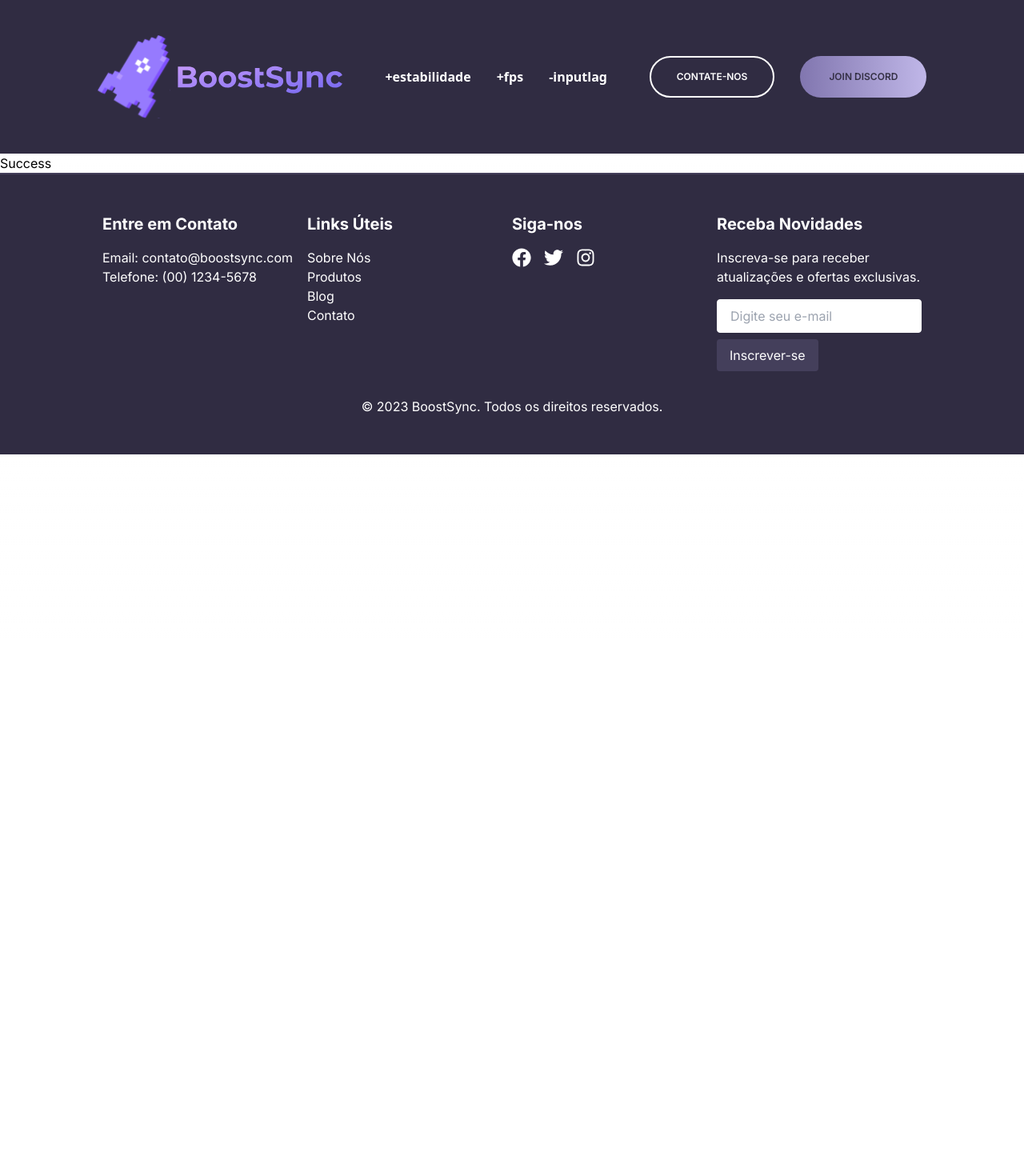
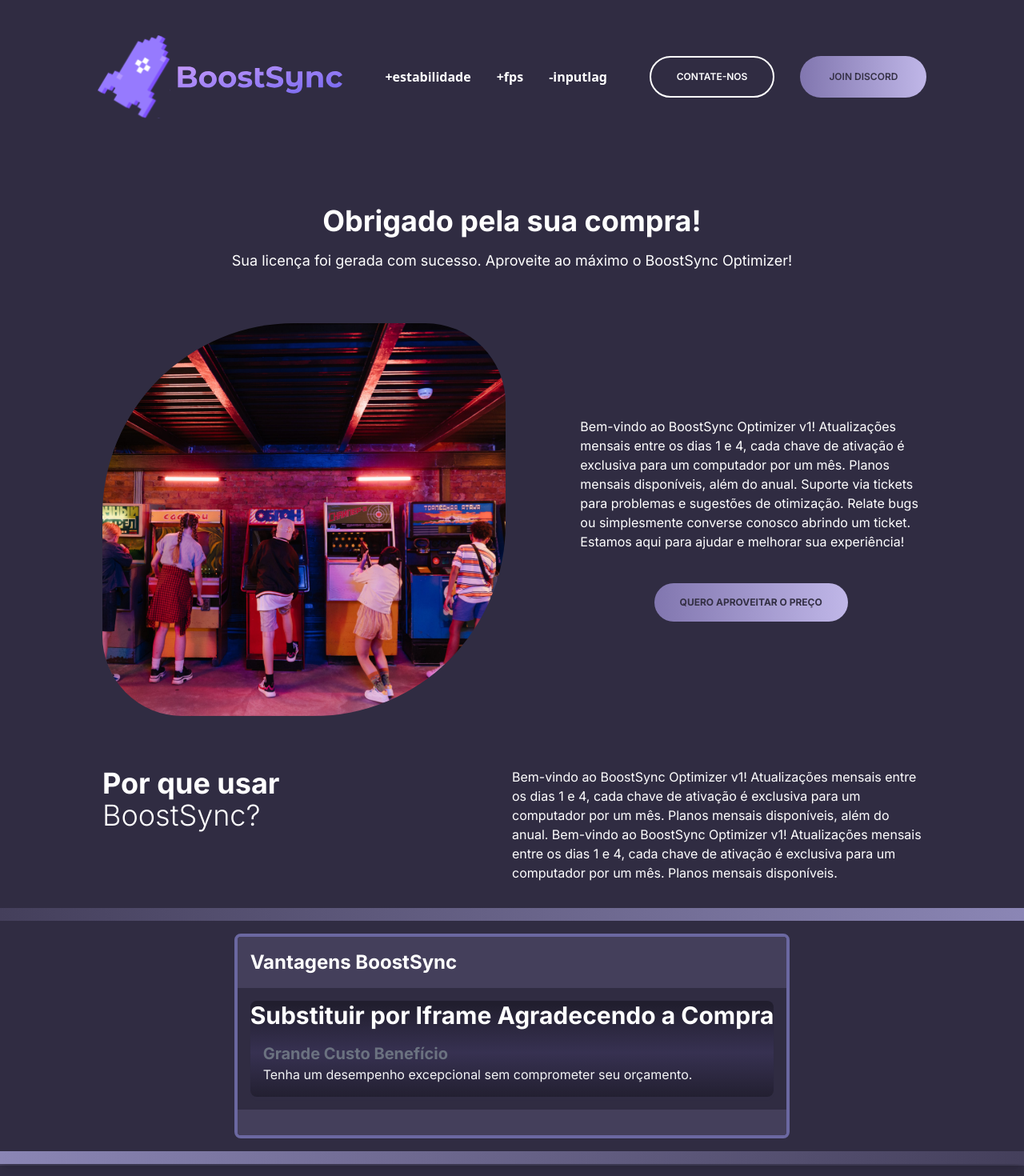
Before and after one commit to leoleoyuuki/saas-leo-tiago, a Next.js app: page /success in a window 1280 px wide. Shown: the top 1470 px of the page at 80% size. Before the commit the page ends 800 px from the top, so only its background shows below. Built offline with nearby package versions, Linux system fonts and the light colour scheme.

Commit message:
Add success page layout and content

```diff
--- a/src/app/success/page.jsx
+++ b/src/app/success/page.jsx
@@ -1,10 +1,78 @@
+import Image from 'next/image';
+import Link from 'next/link';
 
+export default function Success() {
+  return (
+    <div className="bg-[#302C42]">
+      <section className="w-4/5 m-auto pt-16">
+        <div className="text-center text-white">
+          <h1 className="text-4xl font-bold">Obrigado pela sua compra!</h1>
+          <p className="text-lg mt-4">
+            Sua licença foi gerada com sucesso. Aproveite ao máximo o BoostSync Optimizer!
+          </p>
+        </div>
+      </section>
 
-export default  function Success () {
-  return (
-    <div>
-      <h1>Success</h1>
+      <section className="w-4/5 m-auto pt-16 flex justify-between items-center">
+        <Image
+          className="rounded-[50px] rounded-tl-[140px] rounded-br-[140px] lg:rounded-[100px] lg:rounded-tl-[240px] lg:rounded-br-[240px]"
+          src="/img/testimg.svg"
+          width={504}
+          height={0}
+          alt="Optimier"
+        />
 
+        <div className="w-5/12 flex flex-col gap-10">
+          <p className="text-white">
+            Bem-vindo ao BoostSync Optimizer v1! Atualizações mensais entre os dias 1 e 4, cada chave de ativação é exclusiva para um computador por um mês. Planos mensais disponíveis, além do anual. Suporte via tickets para problemas e sugestões de otimização. Relate bugs ou simplesmente converse conosco abrindo um ticket. Estamos aqui para ajudar e melhorar sua experiência!
+          </p>
+          <Link
+            href="/checkout"
+            className="btn uppercase font-bold text-[#343045] btn text-xs px-8 py-4 rounded-full m-auto"
+          >
+            Quero Aproveitar o Preço
+          </Link>
+        </div>
+      </section>
+
+      <section className="w-4/5 m-auto pt-16 flex justify-between">
+        <div>
+          <div className="text-white text-4xl">
+            <h1 className="font-bold">Por que usar</h1>
+            <h1 className="font-light">BoostSync?</h1>
+          </div>
+        </div>
+        <div className="w-6/12">
+          <p className="text-white">
+            Bem-vindo ao BoostSync Optimizer v1! Atualizações mensais entre os dias 1 e 4, cada chave de ativação é exclusiva para um computador por um mês. Planos mensais disponíveis, além do anual. Bem-vindo ao BoostSync Optimizer v1! Atualizações mensais entre os dias 1 e 4, cada chave de ativação é exclusiva para um computador por um mês. Planos mensais disponíveis.
+          </p>
+        </div>
+      </section>
+
+      <section className="bg-[#302C42] flex justify-center mt-8 p-8 rounded-lg shadow-lg relative">
+        <div className="absolute top-0 left-0 right-0 h-4 bg-gradient-to-r from-[#443F5B] to-[#8B86B5]"></div>
+        <div className="border-4 border-[#6B68A1] rounded-lg overflow-hidden relative">
+          <div className="bg-[#443F5B] p-4">
+            <h2 className="text-white text-2xl font-bold">Vantagens BoostSync</h2>
+          </div>
+          <div className="overflow-hidden">
+            <div className="flex transition-transform duration-300 ease-in-out">
+              <div className="w-full p-4">
+                <div className="bg-black sec2 rounded-lg overflow-hidden">
+                  <h1 className='text-3xl font-bold text-white'>Substituir por Iframe Agradecendo a Compra</h1>
+                  <div className="p-4">
+                    <h3 className="text-xl text-gray-500 font-bold">Grande Custo Benefício</h3>
+                    <p className="text-gray-100">Tenha um desempenho excepcional sem comprometer seu orçamento.</p>
+                  </div>
+                </div>
+              </div>
+              {/* Adicione mais benefícios aqui */}
+            </div>
+          </div>
+          <div className="bg-[#443F5B] p-4 text-white text-center font-bold"></div>
+        </div>
+        <div className="absolute bottom-0 left-0 right-0 h-4 bg-gradient-to-r from-[#8B86B5] to-[#443F5B]"></div>
+      </section>
     </div>
-  )
+  );
 }
```
